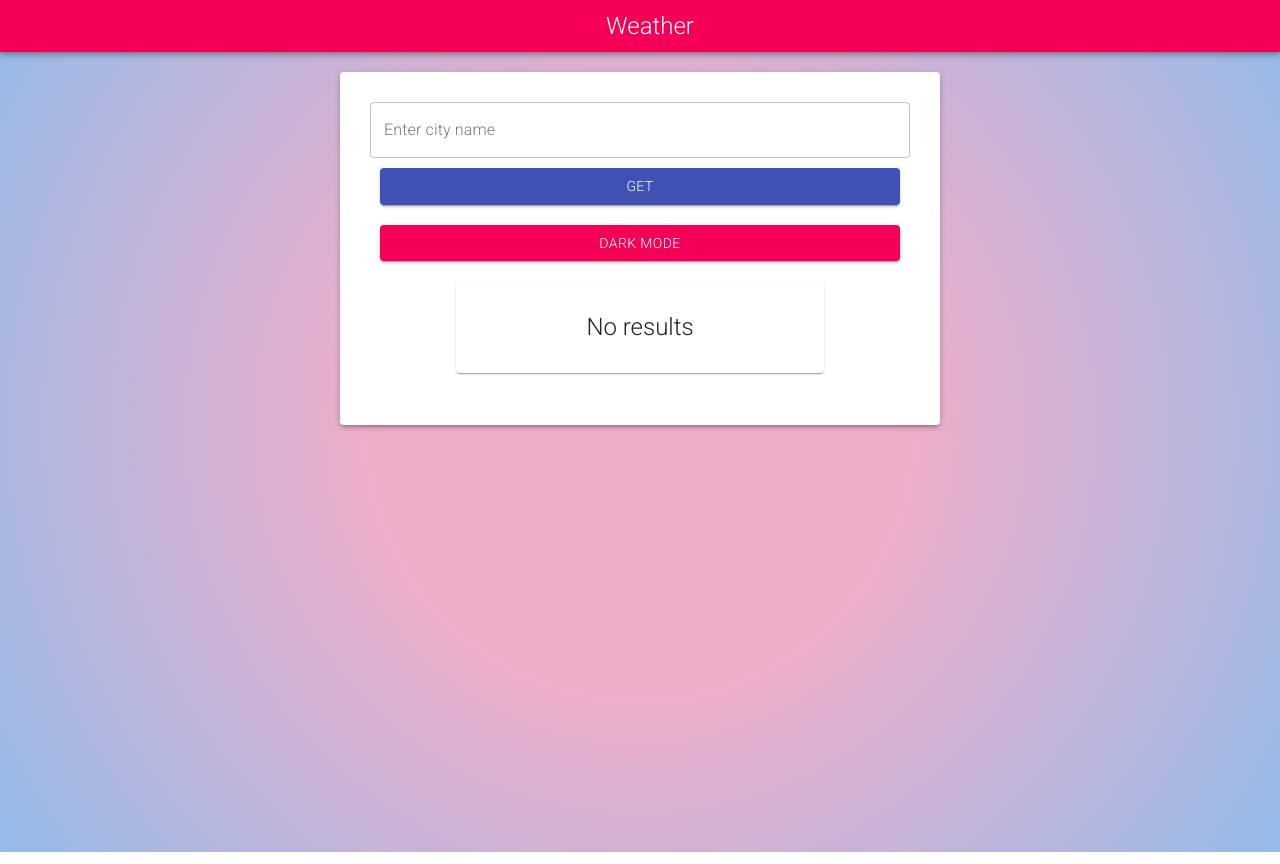
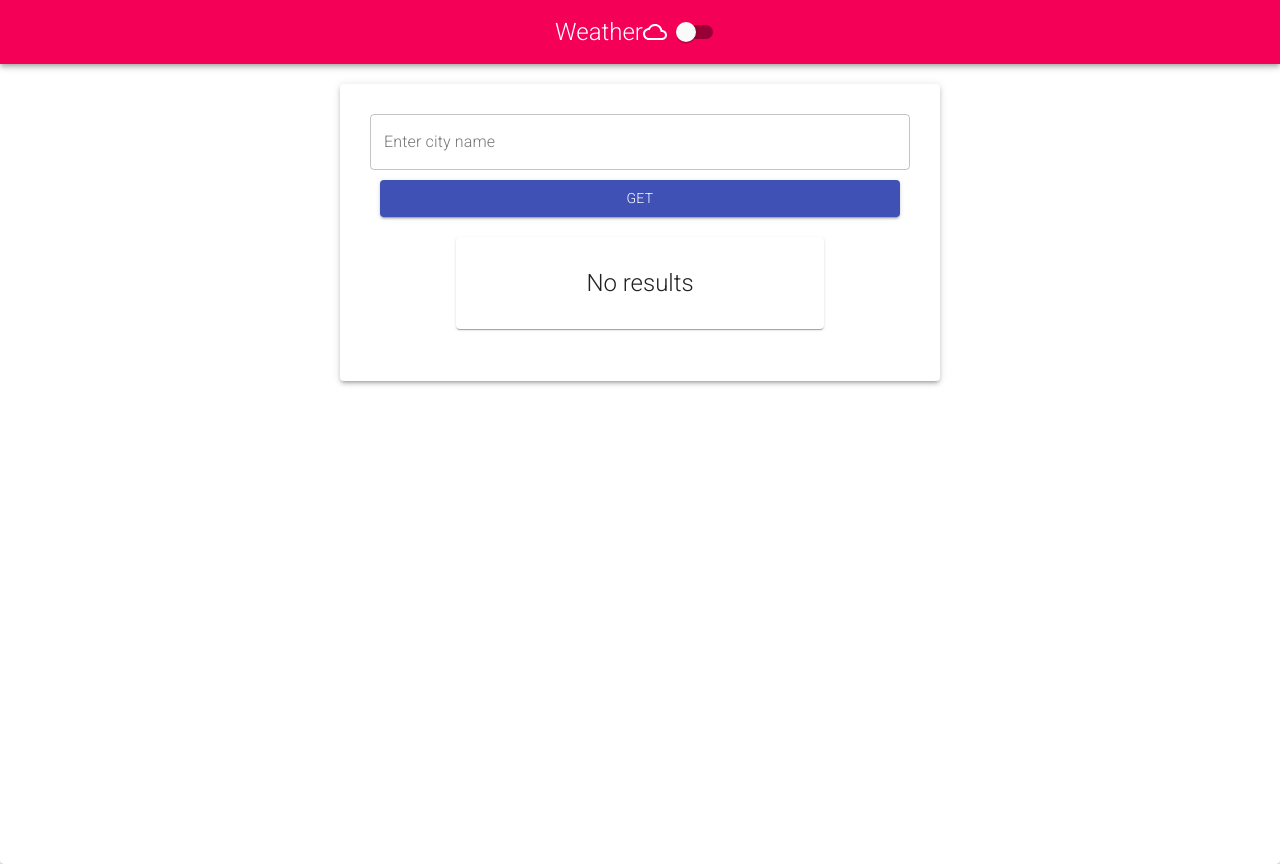
Before and after one commit to Gagan9760/weather, a React (Create React App) app: page / in a window 1280 px wide. Built offline with nearby package versions, Linux system fonts and the light colour scheme.

Commit message:
papersdark

```diff
--- a/package.json
+++ b/package.json
@@ -5,6 +5,7 @@
   "private": true,
   "dependencies": {
     "@material-ui/core": "^4.12.3",
+    "@material-ui/icons": "^4.11.2",
     "@testing-library/jest-dom": "^5.14.1",
     "@testing-library/react": "^11.2.7",
     "@testing-library/user-event": "^12.8.3",
--- a/src/App.js
+++ b/src/App.js
@@ -2,12 +2,22 @@ import React, { useState } from 'react'
 import './style.css'
 import { Button, TextField, Grid,Paper, Typography } from '@material-ui/core'
 import Nav from './Nav'
+import { ThemeProvider,createTheme } from '@material-ui/core/styles';
+
 
 
 const App = () => {
+    const [dark, setDark] = useState(false)
+    const theme = createTheme({
+        palette:{
+            type:dark?"dark":"light"
+        }
+    })
+
+
     const [value, setValue] = useState('')
     const [disdata, setData] = useState({})
-    const [dark, setDark] = useState(false)
+
     const getValues = async () => {
         const response = await fetch(`https://api.openweathermap.org/data/2.5/weather?q=${value}&appid=7c7c180a9582489ed9b78155e63b8d28&units=metric`)
         if (response.status === 200) {
@@ -25,15 +35,16 @@ const App = () => {
             setData("No results")
         }
     }
-    const theme = () => {
-        setDark(!dark)
-    }
+    // const theme = () => {
+    //     setDark(!dark)
+    // }
 
     return (
-        <>
+        <ThemeProvider theme={theme}>
+            <Paper>
             <Grid className="con" container>
                 <Grid className="item" item xs={12} >
-                    <Nav />
+                    <Nav dark={dark} setDark={setDark}/>
                 </Grid>
                 <Grid className="item" item xs={0} sm={3} />
                 <Grid className="item2"  item xs={12} sm={6}>
@@ -42,7 +53,7 @@ const App = () => {
                         <TextField variant="outlined" label="Enter city name" value={value} onChange={(e) => setValue(e.target.value)}></TextField>
                         <Typography variant="h4" align="center">{value}</Typography>
                         <Button variant="contained" style={{ margin: "10px" }} color="primary" onClick={getValues}>Get</Button>
-                        <Button variant="contained" style={{ margin: "10px" }} onClick={theme} color="secondary">{dark ? "Light Mode" : "Dark Mode"}</Button>
+                        {/* <Button variant="contained" style={{ margin: "10px" }} onClick={theme} color="secondary">{dark ? "Light Mode" : "Dark Mode"}</Button> */}
                         </div>
                         <Grid container spacing={2}>
                         <Grid item xs={2}/>
@@ -60,8 +71,11 @@ const App = () => {
                         <Grid item xs={5}>
                         {disdata.temp &&
                         <Paper className="minmax">
+                        <Typography variant="h6" align="center">
+                            Min:
+                        </Typography>
                         <Typography variant="h5" align="center">
-                            {`Min: ${disdata.min} °C`}
+                            {`${disdata.min} °C`}
                         </Typography>
                         </Paper>}
                         </Grid>
@@ -69,7 +83,10 @@ const App = () => {
                             {disdata.temp &&
                         <Paper className="minmax">
                         <Typography variant="h5" align="center">
-                            {`Max: ${disdata.max} °C`}
+                        Max:
+                        </Typography>
+                        <Typography variant="h5" align="center">
+                            {`${disdata.max} °C`}
                         </Typography>
                         </Paper>}
                         </Grid>
@@ -90,8 +107,8 @@ const App = () => {
                 </Grid>
                 <Grid className="item" item xs={0} sm={3} />
             </Grid>
-
-        </>
+            </Paper>
+        </ThemeProvider>
     )
 }
 
--- a/src/Nav.js
+++ b/src/Nav.js
@@ -1,13 +1,33 @@
 import React from 'react'
-import { AppBar,Typography } from '@material-ui/core'
-const Nav = () => {
+import { AppBar, Typography, Toolbar, Grid } from '@material-ui/core'
+import CloudOutlinedIcon from '@material-ui/icons/CloudOutlined';
+import Switch from '@material-ui/core/Switch';
+
+const Nav = ({dark,setDark}) => {
     return (
         <div>
-            <AppBar color="secondary" position="static" style={{top:0}}>
-            <Typography variant="h5" style={{width:"100%",textAlign:'center',padding:'10px  '}}>
-            Weather
-          </Typography>
+
+            <AppBar color="secondary" position="static" style={{ top: 0 }}>
+
+                <Grid container >
+
+                    <Grid item xs={12} style={{
+                        display:"grid",
+                        placeItems:"center"
+                    }} >
+                    <Toolbar>
+                        <Typography variant="h5" align="center" >
+                            Weather
+                        </Typography>
+                        <CloudOutlinedIcon />
+                        <Switch color="primary" checked={dark} onChange={()=>setDark(!dark)}></Switch>
+                    </Toolbar>
+                    </Grid>
+
+                </Grid>
+
             </AppBar>
+
         </div>
     )
 }
--- a/src/style.css
+++ b/src/style.css
@@ -26,8 +26,9 @@ h1,h2{
     transition: 0.5s all;
 }
 .con{
-    background: rgb(238,174,202);
-    background: radial-gradient(circle, rgba(238,174,202,1) 35%, rgba(148,187,233,1) 100%); ;
+    overflow-x: hidden;
+    /* background: rgb(238,174,202);
+    background: radial-gradient(circle, rgba(238,174,202,1) 35%, rgba(148,187,233,1) 100%); ; */
 }
 
 .item2{
@@ -47,8 +48,9 @@ h1,h2{
     padding: 30px;
 }
 .pap{
+
 padding: 20px;
 }
 .minmax{
-    padding: 20px;
+    padding: 10px;
 }
```
Also changed, not shown: 1 other file (tests, documents, lock files or other folders).
